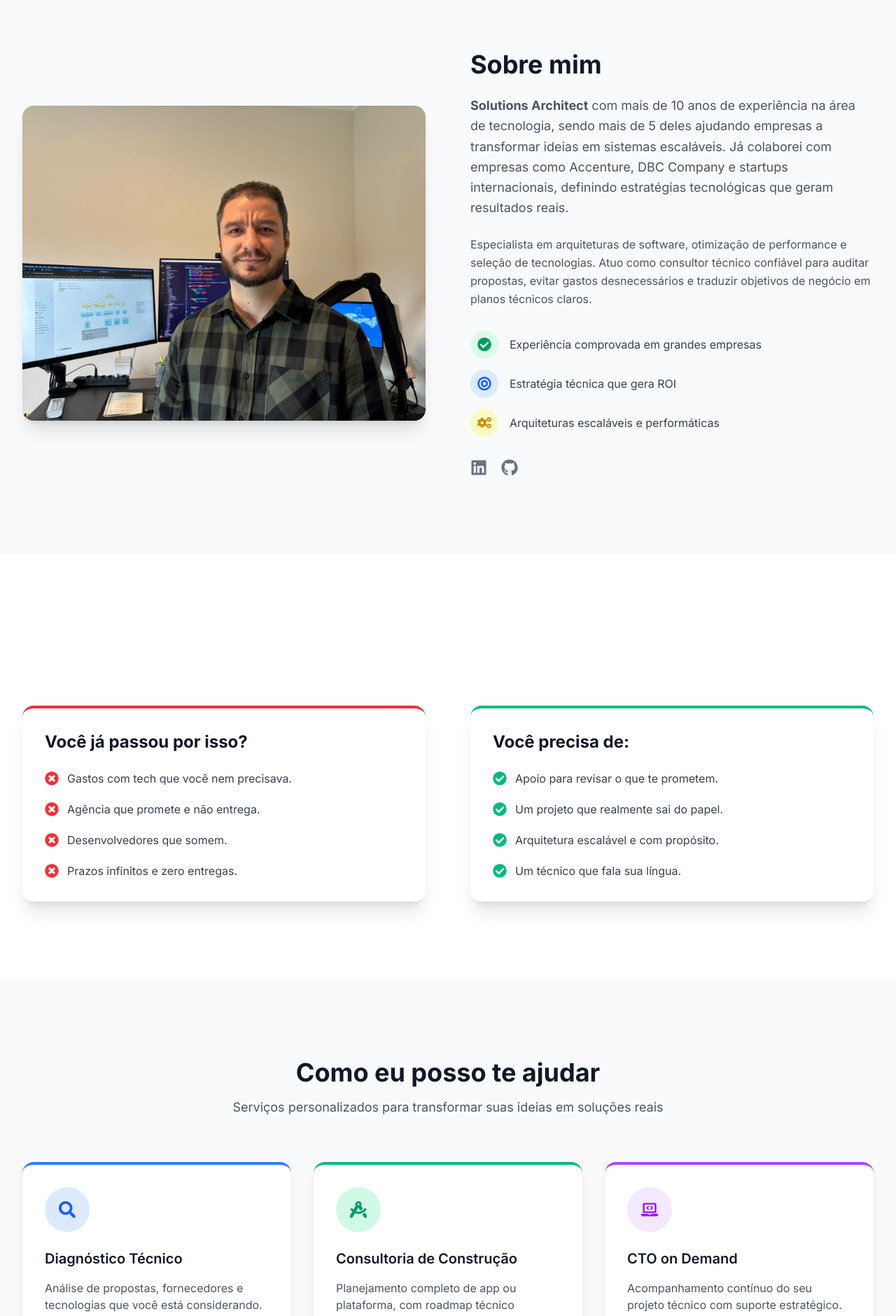
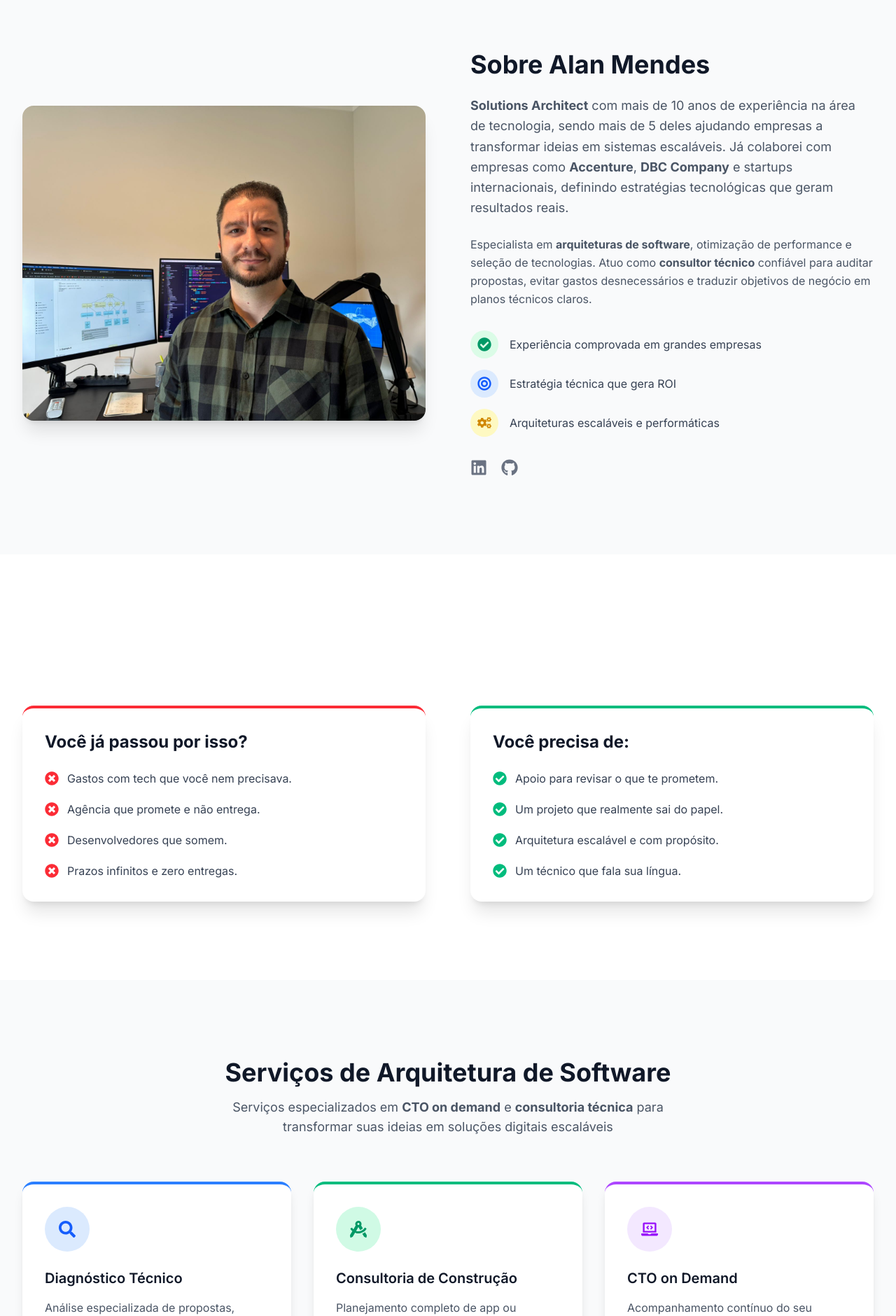
Before and after one commit to mendesalan/cto, a Next.js app: page / in a window 1280 px wide. Shown: the part 800-2680 px from the top of the page at 70% size. Built offline with nearby package versions, Linux system fonts and the light colour scheme.

Commit message:
improve seo metrics

```diff
--- a/next.config.ts
+++ b/next.config.ts
@@ -6,6 +6,12 @@ const nextConfig: NextConfig = {
     domains: ["images.unsplash.com"],
     unoptimized: true,
   },
+  trailingSlash: false,
+  // Compressão e otimizações
+  compress: true,
+  poweredByHeader: false,
+  // Headers não funcionam com output: "export"
+  // Os headers de segurança devem ser configurados no servidor web (Nginx, Apache, etc.)
 };
 
 export default nextConfig;
--- a/src/app/layout.tsx
+++ b/src/app/layout.tsx
@@ -7,7 +7,67 @@ const inter = Inter({ subsets: ["latin"], display: "swap" });
 export const metadata: Metadata = {
   title: "meuCTOdigital.com | Seu Tech de Confiança",
   description:
-    "Arquitetura de software e consultoria técnica para infoprodutores e negócios digitais.",
+    "Arquitetura de software e consultoria técnica para infoprodutores e negócios digitais. CTO on demand, diagnóstico técnico e planejamento de apps escaláveis.",
+  keywords: [
+    "CTO on demand",
+    "arquitetura de software",
+    "consultoria técnica",
+    "infoprodutores",
+    "negócios digitais",
+    "planejamento de apps",
+    "sistemas escaláveis",
+    "Alan Mendes",
+    "Solutions Architect",
+    "desenvolvimento de software",
+  ],
+  authors: [{ name: "Alan Mendes" }],
+  creator: "Alan Mendes",
+  publisher: "meuCTOdigital.com",
+  metadataBase: new URL("https://meuctodigital.com"),
+  alternates: {
+    canonical: "/",
+  },
+  openGraph: {
+    title: "meuCTOdigital.com | Seu Tech de Confiança",
+    description:
+      "Arquitetura de software e consultoria técnica para infoprodutores e negócios digitais. CTO on demand, diagnóstico técnico e planejamento de apps escaláveis.",
+    url: "https://meuctodigital.com",
+    siteName: "meuCTOdigital.com",
+    locale: "pt_BR",
+    type: "website",
+    images: [
+      {
+        url: "/aboutme.jpeg",
+        width: 1200,
+        height: 630,
+        alt: "Alan Mendes - Solutions Architect e CTO on Demand",
+      },
+    ],
+  },
+  twitter: {
+    card: "summary_large_image",
+    title: "meuCTOdigital.com | Seu Tech de Confiança",
+    description:
+      "Arquitetura de software e consultoria técnica para infoprodutores e negócios digitais.",
+    images: ["/aboutme.jpeg"],
+  },
+  robots: {
+    index: true,
+    follow: true,
+    googleBot: {
+      index: true,
+      follow: true,
+      "max-video-preview": -1,
+      "max-image-preview": "large",
+      "max-snippet": -1,
+    },
+  },
+  verification: {
+    // Adicione aqui seus códigos de verificação quando tiver:
+    // google: 'seu-codigo-google-search-console',
+    // yandex: 'seu-codigo-yandex',
+    // bing: 'seu-codigo-bing',
+  },
   icons: {
     icon: [
       {
@@ -16,6 +76,7 @@ export const metadata: Metadata = {
       },
     ],
     shortcut: "/favicon.svg",
+    apple: "/favicon.svg",
   },
 };
 
@@ -29,7 +90,96 @@ export default function RootLayout({
       <head>
         <link rel="icon" href="/favicon.svg" type="image/svg+xml" />
         <link rel="shortcut icon" href="/favicon.svg" />
+        <link rel="apple-touch-icon" href="/favicon.svg" />
         <meta name="theme-color" content="#059669" />
+        <meta name="color-scheme" content="light" />
+        <meta name="viewport" content="width=device-width, initial-scale=1" />
+
+        {/* Dados Estruturados JSON-LD - Empresa */}
+        <script
+          type="application/ld+json"
+          dangerouslySetInnerHTML={{
+            __html: JSON.stringify({
+              "@context": "https://schema.org",
+              "@type": "ProfessionalService",
+              name: "meuCTOdigital.com",
+              description:
+                "Arquitetura de software e consultoria técnica para infoprodutores e negócios digitais",
+              url: "https://meuctodigital.com",
+              logo: "https://meuctodigital.com/favicon.svg",
+              image: "https://meuctodigital.com/aboutme.jpeg",
+              telephone: "+55-11-99999-9999", // Substitua pelo seu telefone real
+              address: {
+                "@type": "PostalAddress",
+                addressCountry: "BR",
+                addressLocality: "Brasil",
+              },
+              founder: {
+                "@type": "Person",
+                name: "Alan Mendes",
+                jobTitle: "Solutions Architect",
+                image: "https://meuctodigital.com/aboutme.jpeg",
+                sameAs: [
+                  "https://www.linkedin.com/in/mendesalan/",
+                  "https://github.com/mendesalan",
+                ],
+              },
+              areaServed: "BR",
+              serviceType: [
+                "CTO on Demand",
+                "Diagnóstico Técnico",
+                "Consultoria de Construção",
+                "Arquitetura de Software",
+              ],
+              priceRange: "$$",
+            }),
+          }}
+        />
+
+        {/* Dados Estruturados JSON-LD - FAQ */}
+        <script
+          type="application/ld+json"
+          dangerouslySetInnerHTML={{
+            __html: JSON.stringify({
+              "@context": "https://schema.org",
+              "@type": "FAQPage",
+              mainEntity: [
+                {
+                  "@type": "Question",
+                  name: "O que me diferencia de uma agência de desenvolvimento?",
+                  acceptedAnswer: {
+                    "@type": "Answer",
+                    text: "Não sou uma agência, sou um profissional experiente que atua como seu parceiro técnico. Não tenho interesse em vender mais horas ou ferramentas desnecessárias - meu foco é trazer clareza e resultados reais para seu negócio digital.",
+                  },
+                },
+                {
+                  "@type": "Question",
+                  name: "Como funciona o processo de trabalho?",
+                  acceptedAnswer: {
+                    "@type": "Answer",
+                    text: "Começamos com uma conversa para entender seus objetivos. A partir daí, desenvolvemos um plano personalizado com base no tipo de solução que você precisa. Todo o processo é transparente, com comunicação clara e entregas definidas.",
+                  },
+                },
+                {
+                  "@type": "Question",
+                  name: "Você também desenvolve o software?",
+                  acceptedAnswer: {
+                    "@type": "Answer",
+                    text: "Meu papel principal é o de arquiteto e consultor, mas tenho uma rede de desenvolvedores de confiança. Posso supervisionar a implementação do seu projeto garantindo que seja executado conforme o planejado e dentro dos padrões de qualidade.",
+                  },
+                },
+                {
+                  "@type": "Question",
+                  name: "Quanto custa contratar seus serviços?",
+                  acceptedAnswer: {
+                    "@type": "Answer",
+                    text: "Os preços variam de acordo com o tipo de serviço e a complexidade do projeto. Ofereço desde consultorias pontuais até acompanhamento contínuo como CTO. Entre em contato para conversarmos sobre suas necessidades específicas e receber uma proposta personalizada.",
+                  },
+                },
+              ],
+            }),
+          }}
+        />
       </head>
       <body className={inter.className}>{children}</body>
     </html>
--- a/src/components/About.tsx
+++ b/src/components/About.tsx
@@ -25,7 +25,7 @@ const About = () => {
             <div className="relative w-full h-[450px] rounded-2xl overflow-hidden shadow-xl">
               <Image
                 src="/aboutme.jpeg"
-                alt="Alan Mendes"
+                alt="Alan Mendes - Solutions Architect e CTO on Demand com mais de 10 anos de experiência em arquitetura de software para negócios digitais"
                 fill
                 className="object-cover"
               />
@@ -41,23 +41,24 @@ const About = () => {
             transition={{ duration: 0.5 }}
           >
             <h2 className="text-3xl md:text-4xl font-bold text-gray-900 mb-6">
-              Sobre mim
+              Sobre Alan Mendes
             </h2>
 
             <p className="text-lg text-gray-600 leading-relaxed mb-6">
               <strong>Solutions Architect</strong> com mais de 10 anos de
               experiência na área de tecnologia, sendo mais de 5 deles ajudando
               empresas a transformar ideias em sistemas escaláveis. Já colaborei
-              com empresas como Accenture, DBC Company e startups
-              internacionais, definindo estratégias tecnológicas que geram
-              resultados reais.
+              com empresas como <strong>Accenture</strong>,{" "}
+              <strong>DBC Company</strong> e startups internacionais, definindo
+              estratégias tecnológicas que geram resultados reais.
             </p>
 
             <p className="text-base text-gray-600 leading-relaxed mb-8">
-              Especialista em arquiteturas de software, otimização de
-              performance e seleção de tecnologias. Atuo como consultor técnico
-              confiável para auditar propostas, evitar gastos desnecessários e
-              traduzir objetivos de negócio em planos técnicos claros.
+              Especialista em <strong>arquiteturas de software</strong>,
+              otimização de performance e seleção de tecnologias. Atuo como{" "}
+              <strong>consultor técnico</strong> confiável para auditar
+              propostas, evitar gastos desnecessários e traduzir objetivos de
+              negócio em planos técnicos claros.
             </p>
 
             <div className="space-y-4 mb-8">
@@ -93,7 +94,7 @@ const About = () => {
               <a
                 href="https://www.linkedin.com/in/mendesalan/"
                 className="text-gray-500 hover:text-blue-600 transition-colors"
-                aria-label="LinkedIn"
+                aria-label="Perfil LinkedIn de Alan Mendes - Solutions Architect"
                 target="_blank"
                 rel="noopener noreferrer"
               >
@@ -103,7 +104,7 @@ const About = () => {
               <a
                 href="https://github.com/mendesalan"
                 className="text-gray-500 hover:text-gray-800 transition-colors"
-                aria-label="GitHub"
+                aria-label="Perfil GitHub de Alan Mendes - Solutions Architect"
                 target="_blank"
                 rel="noopener noreferrer"
               >
--- a/src/components/FAQ.tsx
+++ b/src/components/FAQ.tsx
@@ -35,7 +35,11 @@ const FAQ = () => {
   };
 
   return (
-    <section className="py-20 md:py-28 bg-gray-50">
+    <section
+      className="py-20 md:py-28 bg-gray-50"
+      itemScope
+      itemType="https://schema.org/FAQPage"
+    >
       <div className="container mx-auto px-4 sm:px-6 lg:px-8">
         <div className="text-center mb-16">
           <motion.h2
@@ -45,7 +49,7 @@ const FAQ = () => {
             transition={{ duration: 0.5 }}
             className="text-3xl md:text-4xl font-bold text-gray-900"
           >
-            Perguntas Frequentes
+            Perguntas Frequentes sobre CTO on Demand
           </motion.h2>
         </div>
 
@@ -58,12 +62,20 @@ const FAQ = () => {
               viewport={{ once: true }}
               transition={{ duration: 0.5, delay: index * 0.1 }}
               className="mb-4"
+              itemScope
+              itemProp="mainEntity"
+              itemType="https://schema.org/Question"
             >
               <button
                 onClick={() => toggleFAQ(index)}
                 className="w-full flex justify-between items-center bg-white p-6 rounded-lg shadow-md hover:shadow-lg transition-shadow"
+                aria-expanded={activeIndex === index}
+                aria-controls={`faq-answer-${index}`}
               >
-                <span className="text-left font-medium text-gray-900">
+                <span
+                  className="text-left font-medium text-gray-900"
+                  itemProp="name"
+                >
                   {faq.question}
                 </span>
                 <span className="text-emerald-600 ml-4">
@@ -73,13 +85,17 @@ const FAQ = () => {
 
               {activeIndex === index && (
                 <motion.div
+                  id={`faq-answer-${index}`}
                   initial={{ opacity: 0, height: 0 }}
                   animate={{ opacity: 1, height: "auto" }}
                   exit={{ opacity: 0, height: 0 }}
                   transition={{ duration: 0.3 }}
                   className="bg-white px-6 py-5 rounded-b-lg shadow-md -mt-1 text-gray-600"
+                  itemScope
+                  itemProp="acceptedAnswer"
+                  itemType="https://schema.org/Answer"
                 >
-                  {faq.answer}
+                  <div itemProp="text">{faq.answer}</div>
                 </motion.div>
               )}
             </motion.div>
--- a/src/components/Hero.tsx
+++ b/src/components/Hero.tsx
@@ -21,14 +21,16 @@ const Hero = () => {
 
             <p className="mt-6 text-xl text-gray-300 leading-relaxed">
               Chega de perder tempo e dinheiro com decisões técnicas
-              equivocadas. Tenha ao seu lado um CTO que transforma suas ideias
-              em soluções reais com visão estratégica de C-level.
+              equivocadas. Tenha ao seu lado um <strong>CTO on demand</strong>{" "}
+              que transforma suas ideias em soluções reais com visão estratégica
+              de C-level.
             </p>
 
             <div className="mt-8 flex flex-wrap gap-4">
               <Link
                 href="#contato"
                 className="px-6 py-3 bg-emerald-600 text-white rounded-md shadow-lg hover:bg-emerald-700 inline-flex items-center transition-colors"
+                aria-label="Agendar conversa grátis sobre consultoria técnica"
               >
                 <FaCalendarCheck className="mr-2" />
                 Agende uma conversa grátis
@@ -37,6 +39,7 @@ const Hero = () => {
               <Link
                 href="#servicos"
                 className="px-6 py-3 border border-white text-white rounded-md hover:bg-white hover:text-gray-900 inline-flex items-center transition-colors"
+                aria-label="Ver serviços de arquitetura de software e CTO on demand"
               >
                 Ver serviços
               </Link>
@@ -52,7 +55,7 @@ const Hero = () => {
             <div className="relative w-full h-[400px] rounded-2xl overflow-hidden shadow-2xl">
               <Image
                 src="https://images.unsplash.com/photo-1553877522-43269d4ea984?ixlib=rb-1.2.1&auto=format&fit=crop&w=600&q=80"
-                alt="Arquiteto de Software"
+                alt="Professional software architect working on system design and technical strategy for digital businesses - meuCTOdigital.com"
                 fill
                 className="object-cover"
                 priority
--- a/src/components/Services.tsx
+++ b/src/components/Services.tsx
@@ -14,7 +14,7 @@ const services = [
     icon: <FaSearch className="w-6 h-6" />,
     title: "Diagnóstico Técnico",
     description:
-      "Análise de propostas, fornecedores e tecnologias que você está considerando.",
+      "Análise especializada de propostas, fornecedores e tecnologias que você está considerando para seu projeto digital.",
     info: "1 reunião + PDF com insights",
     color: "blue",
     iconBg: "bg-blue-100",
@@ -26,7 +26,7 @@ const services = [
     icon: <FaDraftingCompass className="w-6 h-6" />,
     title: "Consultoria de Construção",
     description:
-      "Planejamento completo de app ou plataforma, com roadmap técnico detalhado.",
+      "Planejamento completo de app ou plataforma digital, com roadmap técnico detalhado e arquitetura escalável.",
     info: "Sessões + plano técnico",
     color: "emerald",
     iconBg: "bg-emerald-100",
@@ -38,7 +38,7 @@ const services = [
     icon: <FaLaptopCode className="w-6 h-6" />,
     title: "CTO on Demand",
     description:
-      "Acompanhamento contínuo do seu projeto técnico com suporte estratégico.",
+      "Acompanhamento contínuo do seu projeto técnico com suporte estratégico e visão de C-level para seu negócio digital.",
     info: "Assinatura mensal",
     color: "purple",
     iconBg: "bg-purple-100",
@@ -75,7 +75,7 @@ const Services = () => {
             transition={{ duration: 0.5 }}
             className="text-3xl md:text-4xl font-bold text-gray-900"
           >
-            Como eu posso te ajudar
+            Serviços de Arquitetura de Software
           </motion.h2>
           <motion.p
             initial={{ opacity: 0, y: 20 }}
@@ -84,8 +84,9 @@ const Services = () => {
             transition={{ duration: 0.5, delay: 0.1 }}
             className="mt-4 text-lg text-gray-600 max-w-2xl mx-auto"
           >
-            Serviços personalizados para transformar suas ideias em soluções
-            reais
+            Serviços especializados em <strong>CTO on demand</strong> e{" "}
+            <strong>consultoria técnica</strong> para transformar suas ideias em
+            soluções digitais escaláveis
           </motion.p>
         </div>
 
@@ -97,7 +98,7 @@ const Services = () => {
           className="grid md:grid-cols-3 gap-8"
         >
           {services.map((service, index) => (
-            <motion.div
+            <motion.article
               key={index}
               variants={item}
               className={`bg-white rounded-2xl shadow-lg p-8 border-t-4 ${service.borderColor} hover:shadow-xl transition-shadow`}
@@ -121,10 +122,11 @@ const Services = () => {
               <Link
                 href="#contato"
                 className={`inline-flex items-center ${service.linkColor} font-medium transition-colors`}
+                aria-label={`Saiba mais sobre ${service.title}`}
               >
                 Saiba mais <FaArrowRight className="ml-2 w-3 h-3" />
               </Link>
-            </motion.div>
+            </motion.article>
           ))}
         </motion.div>
       </div>
```
Also changed, not shown: src/app/analytics.tsx (added, +35 -0 lines), src/app/robots.ts (added, +12 -0 lines), src/app/sitemap.ts (added, +32 -0 lines).
